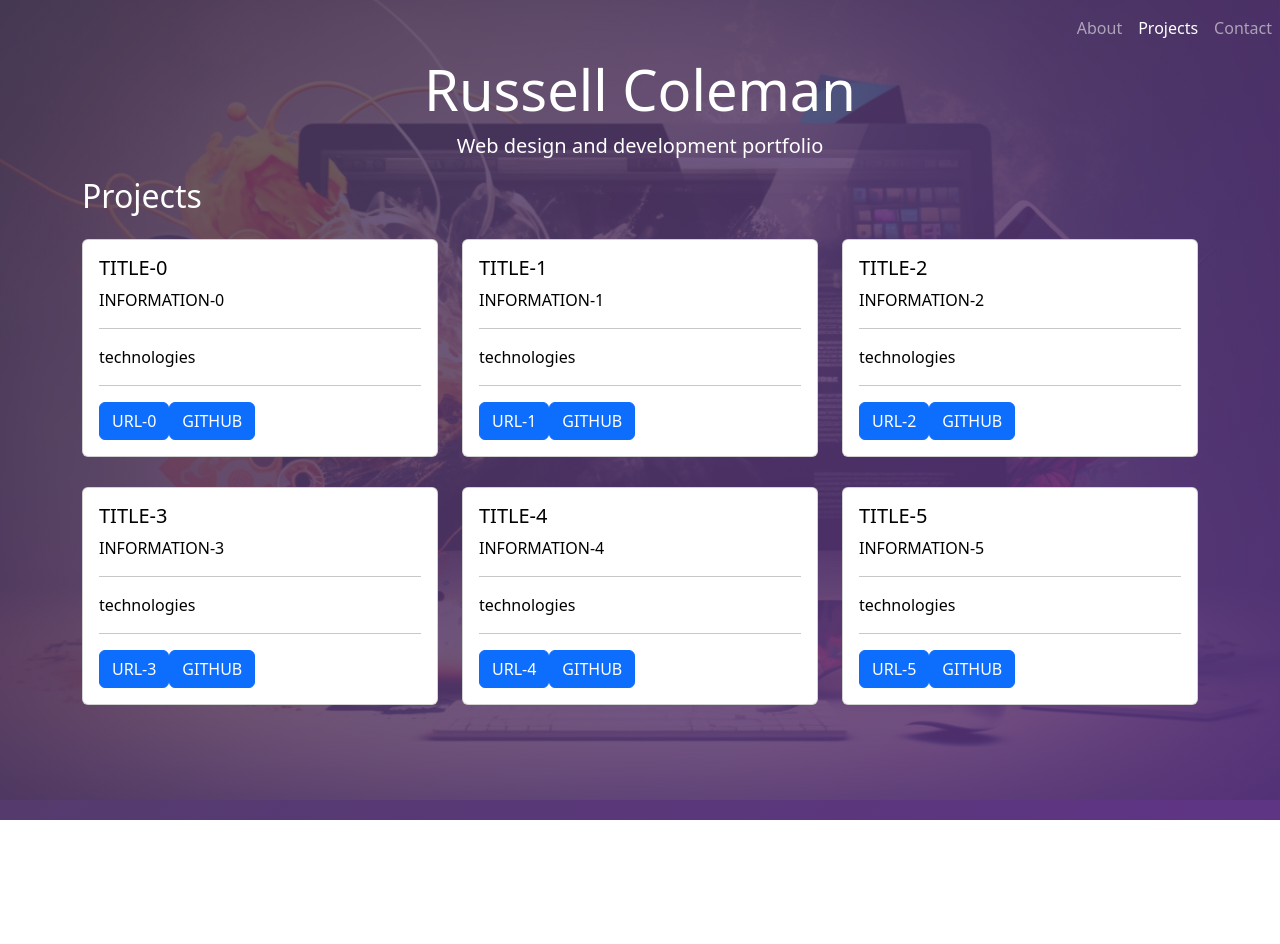
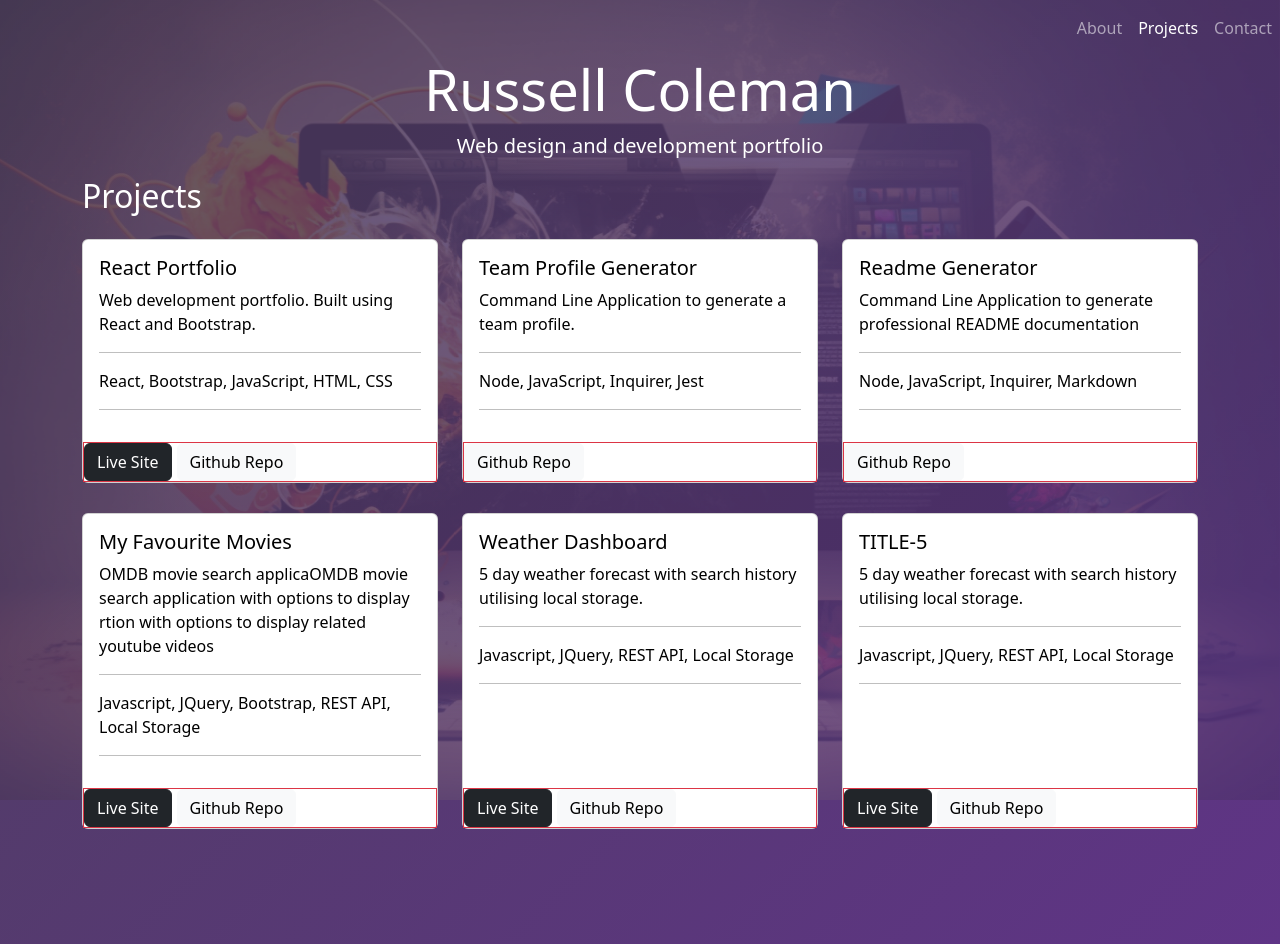
Before and after one commit to rcm6/react-portfolio, a React (Create React App) app: page /projects in a window 1280 px wide. Before the commit the page ends 820 px from the top, so only its background shows below. Built offline with nearby package versions, Linux system fonts and the light colour scheme.

Commit message:
updated, cards, projects, data, card formatting

```diff
--- a/src/components/Card/index.js
+++ b/src/components/Card/index.js
@@ -3,20 +3,21 @@ import "./style.css"
 
  function Card(props) {
   return (
-     <div className="col-lg-4 col-md-6 col-sm-12">
+     <div className="col-lg-4 col-md-6 col-sm-12 d-flex align-self-stretch">
       <div className="card">
         <div className="card-body">
           <h5 className="card-title">{props.title}</h5>
-          <p className="card-text">{props.description}</p>
+          <p className="card-text">{props.description}
           <hr></hr>
-          <p className="card-text">{props.technologies}</p>
+          {props.technologies}
           <hr></hr>
-          <a href={props.linkLive} className="btn btn-primary">{props.linkLive}</a>
-          <a href={props.linkRepo} className="btn btn-primary">{props.linkRepo}</a>
+          </p>
+          </div>
+          <div class="mt-auto border border-danger">
+          { props.linkLive !=="" && <a href={props.linkLive} className="btn btn-dark card-margin-right">Live Site</a>}
+          <a href={props.linkRepo} className="btn btn-light">Github Repo</a>
+          </div>
 
-
-
-        </div>
 
       </div>
      </div>
@@ -25,14 +26,3 @@ import "./style.css"
   )
   }
 export default Card;
-
-/*
-<div class="card" style="width: 18rem;">
-  <img class="card-img-top" src="..." alt="Card image cap"></img>
-  <div class="card-body">
-    <h5 class="card-title">Card title</h5>
-    <p class="card-text">Some quick example text to build on the card title and make up the bulk of the card's content.</p>
-    <a href="#" class="btn btn-primary">Go somewhere</a>
-  </div>
-</div>
-*/
--- a/src/components/Card/style.css
+++ b/src/components/Card/style.css
@@ -4,3 +4,6 @@
 .card-text, .card-title {
   color: black;
 }
+.card-margin-right {
+  margin-right: 5px;
+}
--- a/src/data/projects.json
+++ b/src/data/projects.json
@@ -1,50 +1,50 @@
 [
     {
-        "title": "TITLE-0",
-        "description": "INFORMATION-0",
+        "title": "React Portfolio",
+        "description": "Web development portfolio. Built using React and Bootstrap.",
         "image": "IMAGE",
-        "linkRepo": "GITHUB",
+        "linkRepo": "https://github.com/rcm6/react-portfolio",
         "linkLive": "URL-0",
-        "technologies": "technologies"
+        "technologies": "React, Bootstrap, JavaScript, HTML, CSS"
     },
     {
-        "title": "TITLE-1",
-        "description": "INFORMATION-1",
+        "title": "Team Profile Generator",
+        "description": "Command Line Application to generate a team profile.",
         "image": "IMAGE",
-        "linkRepo": "GITHUB",
-        "linkLive": "URL-1",
-        "technologies": "technologies"
+        "linkRepo": "https://github.com/rcm6/team-profile-generator",
+        "linkLive": "",
+        "technologies": "Node, JavaScript, Inquirer, Jest"
     },
     {
-        "title": "TITLE-2",
-        "description": "INFORMATION-2",
+        "title": "Readme Generator",
+        "description": "Command Line Application to generate professional README documentation",
         "image": "IMAGE",
-        "linkRepo": "GITHUB",
-        "linkLive": "URL-2",
-        "technologies": "technologies"
+        "linkRepo": "https://github.com/rcm6/readme-generator",
+        "linkLive": "",
+        "technologies": "Node, JavaScript, Inquirer, Markdown"
     },
     {
-        "title": "TITLE-3",
-        "description": "INFORMATION-3",
+        "title": "My Favourite Movies",
+        "description": "OMDB movie search applicaOMDB movie search application with options to display rtion with options to display related youtube videos",
         "image": "IMAGE",
-        "linkRepo": "GITHUB",
-        "linkLive": "URL-3",
-        "technologies": "technologies"
+        "linkRepo": "https://github.com/rcm6/my-favourite-movies",
+        "linkLive": "https://rcm6.github.io/my-favourite-movies",
+        "technologies": "Javascript, JQuery, Bootstrap, REST API, Local Storage"
     },
     {
-        "title": "TITLE-4",
-        "description": "INFORMATION-4",
+        "title": "Weather Dashboard",
+        "description": "5 day weather forecast with search history utilising local storage.",
         "image": "IMAGE",
-        "linkRepo": "GITHUB",
-        "linkLive": "URL-4",
-        "technologies": "technologies"
+        "linkRepo": "https://github.com/rcm6/weather-dashboard",
+        "linkLive": "https://rcm6.github.io/weather-dashboard",
+        "technologies": "Javascript, JQuery, REST API, Local Storage"
     },
     {
         "title": "TITLE-5",
-        "description": "INFORMATION-5",
+        "description": "5 day weather forecast with search history utilising local storage.",
         "image": "IMAGE",
-        "linkRepo": "GITHUB",
-        "linkLive": "URL-5",
-        "technologies": "technologies"
+        "linkRepo": "https://github.com/rcm6/weather-dashboard",
+        "linkLive": "https://rcm6.github.io/weather-dashboard",
+        "technologies": "Javascript, JQuery, REST API, Local Storage"
     }
 ]
```
